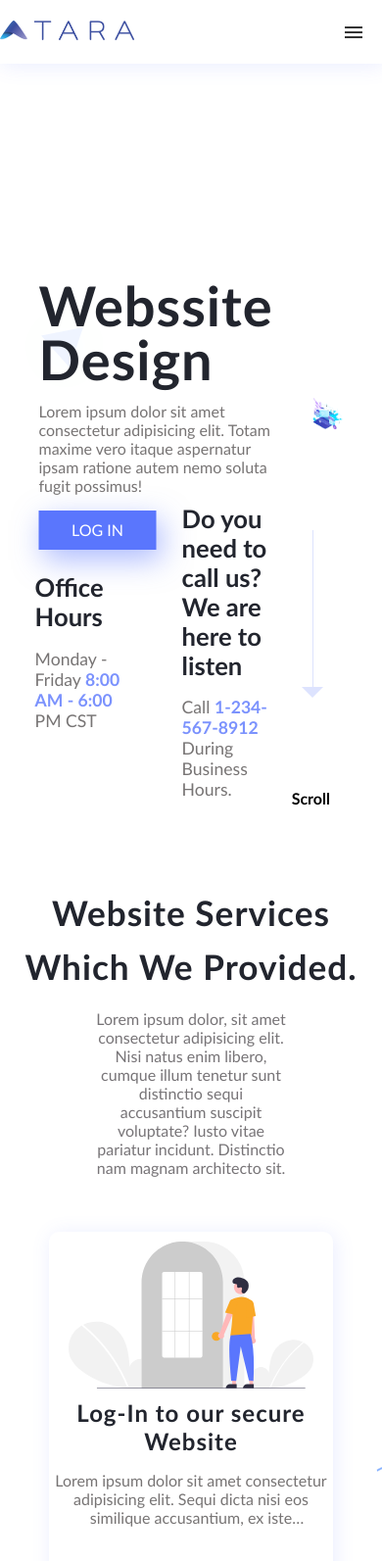
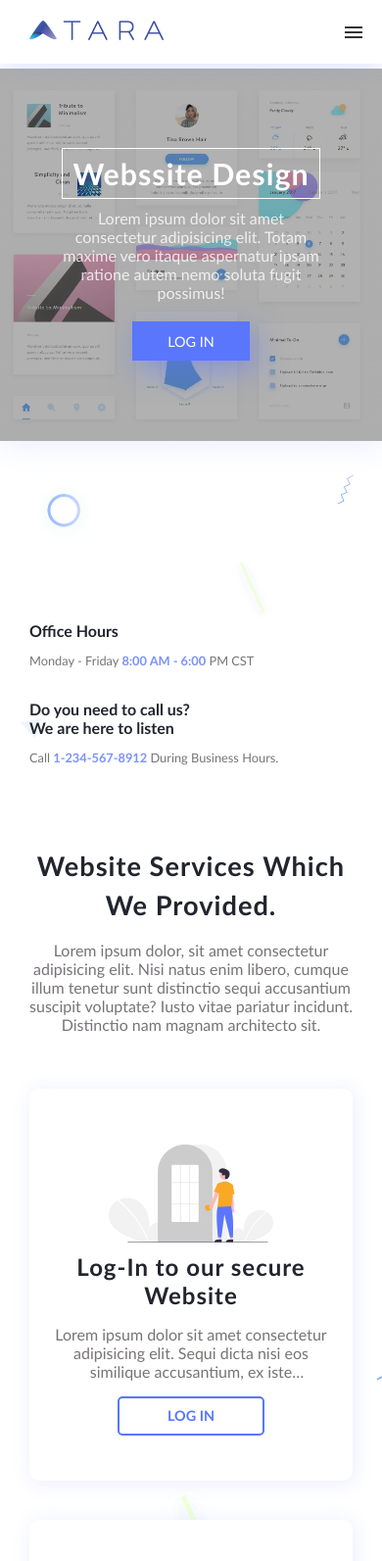
Before and after one commit to micSlusarczyk/webDev, a plain HTML site: page yt_tutorial_2/index.html in a window 390 px wide. Shown: the top 1593 px of the page at 98% size. Drawn offline with Linux system fonts and the light colour scheme.

Commit message:
styling mobile view

```diff
--- a/yt_tutorial_2/style.css
+++ b/yt_tutorial_2/style.css
@@ -160,7 +160,7 @@ nav ul li a:hover {
     width: 50%;
     border-right: 1px solid #5a76fd;
     height: 20%;
-    margin-bottom: 4em;
+    margin-bottom: 4rem;
     position: absolute;
     bottom: 5px;
     right: 70px;
@@ -288,6 +288,7 @@ nav ul li a:hover {
     font-weight: 600;
     font-size: 0.9rem;
     color: #5a76fd;
+    margin:0;
 }
 
 .box a:hover {
@@ -311,7 +312,7 @@ footer p {
     color: #5e5e5e;
 }
 
-nav .menu-btn{
+nav .menu-btn {
     display: none;
 }
 
@@ -320,8 +321,30 @@ nav .menu-btn{
         justify-content: space-between;
         height: 65px;
     }
+    .logo img {
+        margin-left: 30px;
+    }
     .menu {
         display: none;
+        position: absolute;
+        top: 65px;
+        left: 0;
+        background: #fff;
+        border-bottom: 4px solid #5a76fd;
+        width: 100%;
+    }
+
+    .menu li {
+        width: 100%;
+    }
+    nav .menu li a {
+        width: 100%;
+        height: 40px;
+        justify-content: center;
+        align-items: center;
+        margin: 0;
+        padding: 25px;
+        border: 1px solid rgba(38, 38, 38, 0.03);
     }
 
     nav .menu-icon {
@@ -368,7 +391,138 @@ nav .menu-btn{
         transform: rotate(45deg);
         top: 0;
     }
-    nav .menu-btn{
+    nav .menu-btn {
         display: none;
     }
+
+    nav .menu-btn:checked ~ .menu {
+        display: block;
+    }
+
+    .home-img {
+        display: none;
+    }
+    .home-text {
+        width: 100%;
+        justify-content: center;
+        align-items: center;
+        display: flex;
+        flex-direction: column;
+        height: 45vh;
+        background: rgba(33, 33, 33, 0.35);
+        margin: 0;
+    }
+
+    .home-content {
+        width: 100%;
+        margin: 0;
+        position: static;
+        transform: translate(0px, 70px);
+        background-image: url("/yt_tutorial_2/images/bg2.png");
+        background-repeat: no-repeat;
+        background-size: cover;
+        background-position: top right;
+        box-shadow: 2px 2px 30px rgba(90, 118, 253, 0.15);
+    }
+
+    .home-text h1 {
+        color: #fff;
+        padding: 0 20px;
+        font-size: 2.5rem;
+        border: 1px solid #fff;
+    }
+
+    .home-text p {
+        color: rgba(255, 255, 255, 0.8);
+        margin: 10px 0 20px 0;
+        width: 50%;
+    }
+
+    .arrow {
+        height: 70px;
+    }
+
+    .main {
+        background-size: 500px;
+    }
+
+    .timing,
+    .arrow,
+    .scroll {
+        bottom: 40px;
+    }
 }
+@media (max-width: 720px) {
+    .home-text p {
+        width: 70%;
+        text-align: center;
+    }
+    .office-number,
+    .office-time {
+        flex-grow: 1;
+        margin: 10px;
+    }
+
+    .office-number h3,
+    .office-time h3 {
+        font-size: 1rem;
+    }
+    .office-number p,
+    .office-time p {
+        font-size: 0.8rem;
+    }
+
+    .arrow,
+    .scroll {
+        display: none;
+    }
+
+    .home-content h1 {
+        font-size: 1.9rem;
+        padding: 10px;
+        line-height: 30px;
+    }
+
+    .timing {
+        width: 100%;
+        flex-wrap: wrap;
+        margin: 0px;
+        padding: 0 20px;
+    }
+
+    .services-heading{
+        margin:20px;
+
+    }
+
+    .services-heading h2{
+        font-size: 1.7rem;
+        line-height: 40px;
+    }
+
+    .services-heading p{
+        width: 100%;
+    }
+
+    .box{
+        width: 100%;
+        margin: 20px 0px;
+        padding: 0 20px;
+        flex-grow:1;
+    }
+
+    .box img{
+        height: 100px;
+        width: 100%;
+        object-fit: contain;
+    }
+
+    footer p,a{
+        font-size: .9rem;
+        text-align: center;
+    }
+
+    footer{
+        padding: 0 20px;
+    }
+}
```
